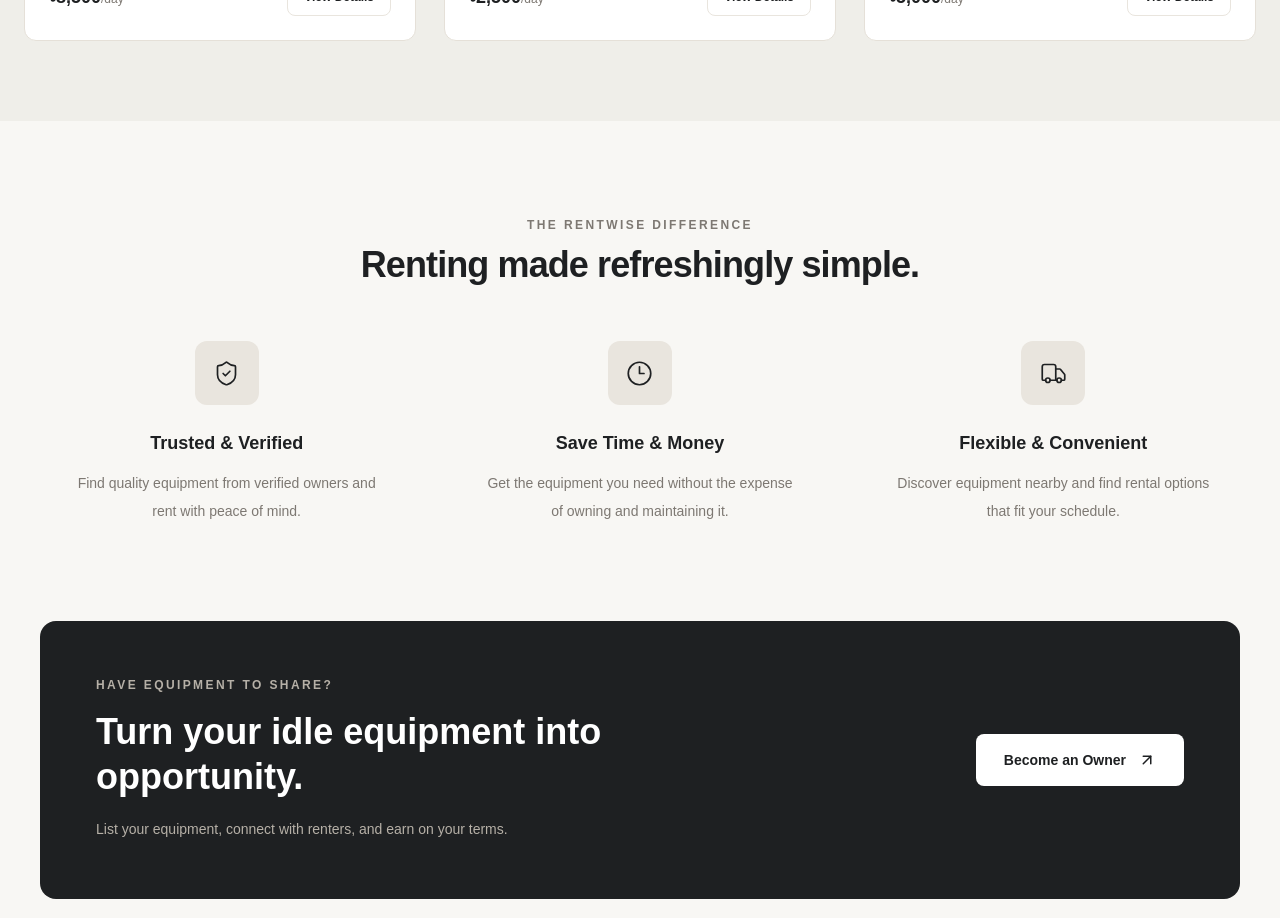
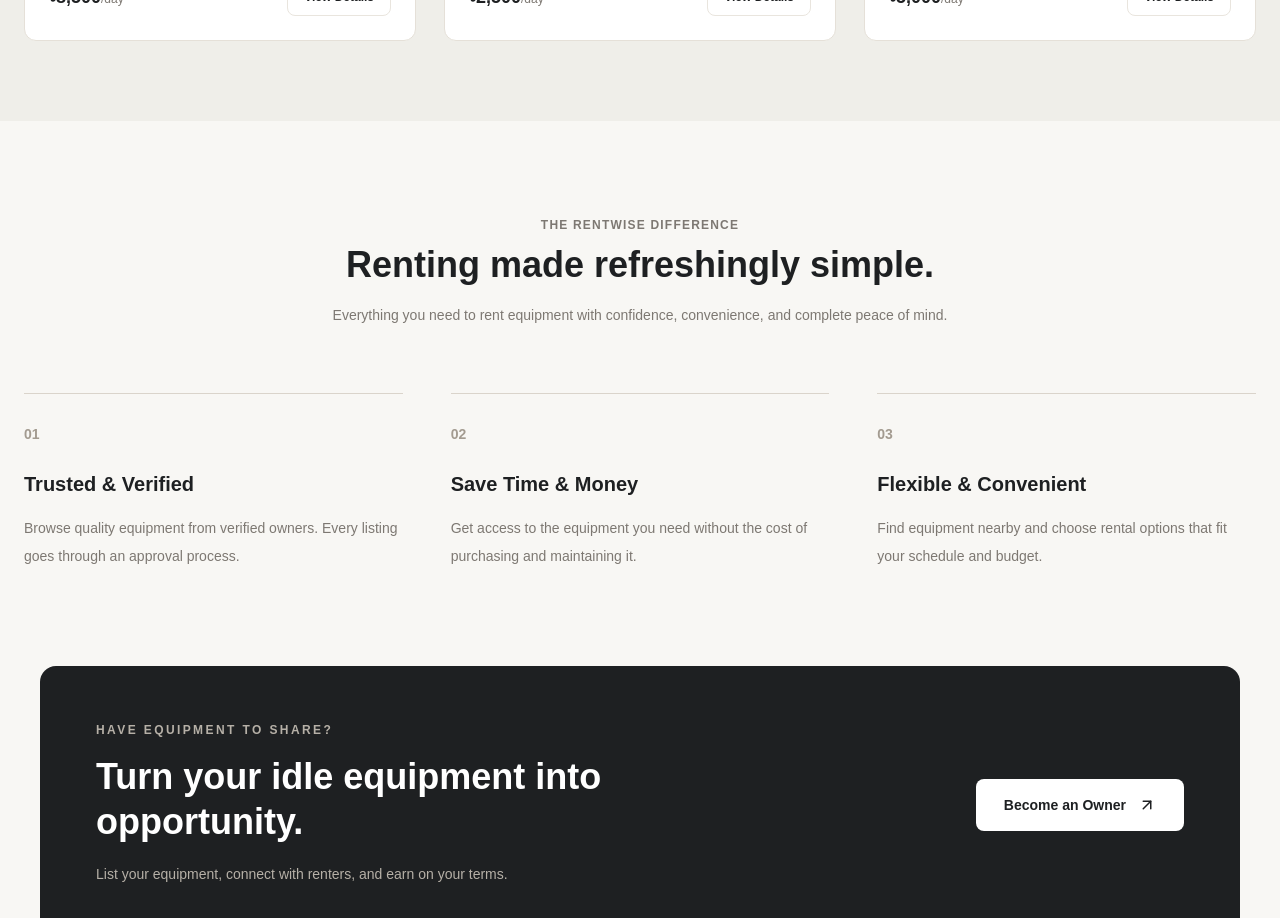
Before and after one commit to fahiyahedayet/rentwise-client, a Next.js app: page / in a window 1280 px wide. Shown: the part 2100-3018 px from the top of the page. Built offline with nearby package versions, Linux system fonts and the light colour scheme.

Commit message:
about section done

```diff
--- a/src/app/page.tsx
+++ b/src/app/page.tsx
@@ -377,54 +377,64 @@ export default function Home() {
   </div>
 </section>
 
-      {/* Why Rentwise */}
-      <section className="mx-auto max-w-7xl px-6 py-24 lg:px-10">
+    {/* Why Choose Rentwise */}
+<section className="mx-auto max-w-7xl px-6 py-24">
+
   <div className="mx-auto max-w-2xl text-center">
-          <p className="text-xs font-semibold tracking-[0.2em] text-[#7D7872] uppercase">
-            The Rentwise difference
+    <p className="text-xs font-semibold uppercase tracking-widest text-[#7D7872]">
+      The Rentwise Difference
     </p>
-          <h2 className="mt-3 text-3xl font-semibold tracking-tight sm:text-4xl">
+
+    <h2 className="mt-3 text-3xl font-semibold sm:text-4xl">
       Renting made refreshingly simple.
     </h2>
+
+    <p className="mt-4 text-sm leading-7 text-[#7D7872]">
+      Everything you need to rent equipment with confidence,
+      convenience, and complete peace of mind.
+    </p>
   </div>
 
-        <div className="mt-14 grid gap-10 md:grid-cols-3">
+  <div className="mt-16 grid gap-12 md:grid-cols-3">
+
     {[
       {
-              icon: ShieldCheck,
+        icon: "01",
         title: "Trusted & Verified",
         description:
-                "Find quality equipment from verified owners and rent with peace of mind.",
+          "Browse quality equipment from verified owners. Every listing goes through an approval process.",
       },
       {
-              icon: Clock3,
+        icon: "02",
         title: "Save Time & Money",
         description:
-                "Get the equipment you need without the expense of owning and maintaining it.",
+          "Get access to the equipment you need without the cost of purchasing and maintaining it.",
       },
       {
-              icon: Truck,
+        icon: "03",
         title: "Flexible & Convenient",
         description:
-                "Discover equipment nearby and find rental options that fit your schedule.",
+          "Find equipment nearby and choose rental options that fit your schedule and budget.",
       },
-          ].map((feature) => {
-            const Icon = feature.icon;
+    ].map((feature) => (
+      <div
+        key={feature.icon}
+        className="border-t border-[#DAD4CB] pt-7"
+      >
+        <span className="text-sm font-semibold text-[#A39B90]">
+          {feature.icon}
+        </span>
 
-            return (
-              <div key={feature.title} className="text-center">
-                <div className="mx-auto flex h-16 w-16 items-center justify-center rounded-xl bg-[#E9E5DE]">
-                  <Icon size={27} strokeWidth={1.5} />
-                </div>
-                <h3 className="mt-6 text-lg font-semibold">
+        <h3 className="mt-6 text-xl font-semibold">
           {feature.title}
         </h3>
-                <p className="mx-auto mt-3 max-w-xs text-sm leading-7 text-[#7D7872]">
+
+        <p className="mt-4 text-sm leading-7 text-[#7D7872]">
           {feature.description}
         </p>
       </div>
-            );
-          })}
+    ))}
+
   </div>
 </section>
 
```
Lines whose indentation alone changed are shown as unchanged.
